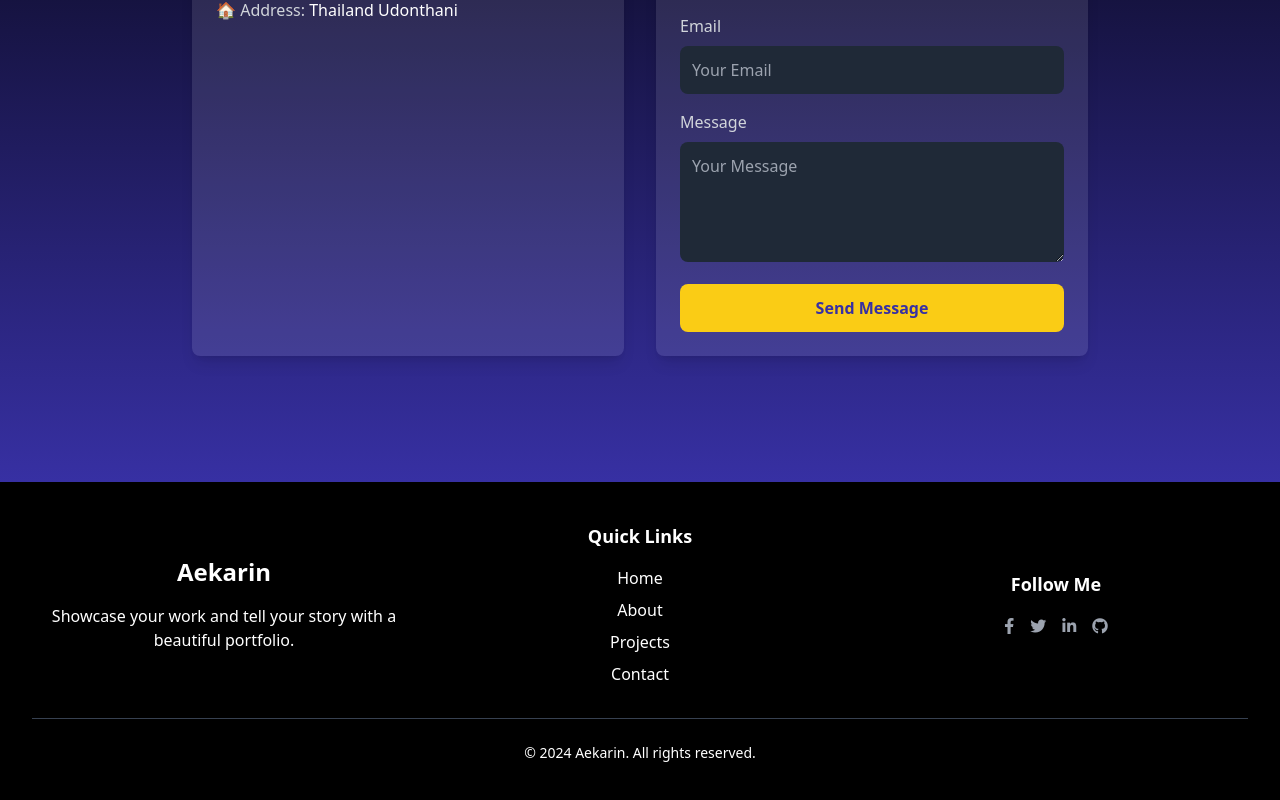
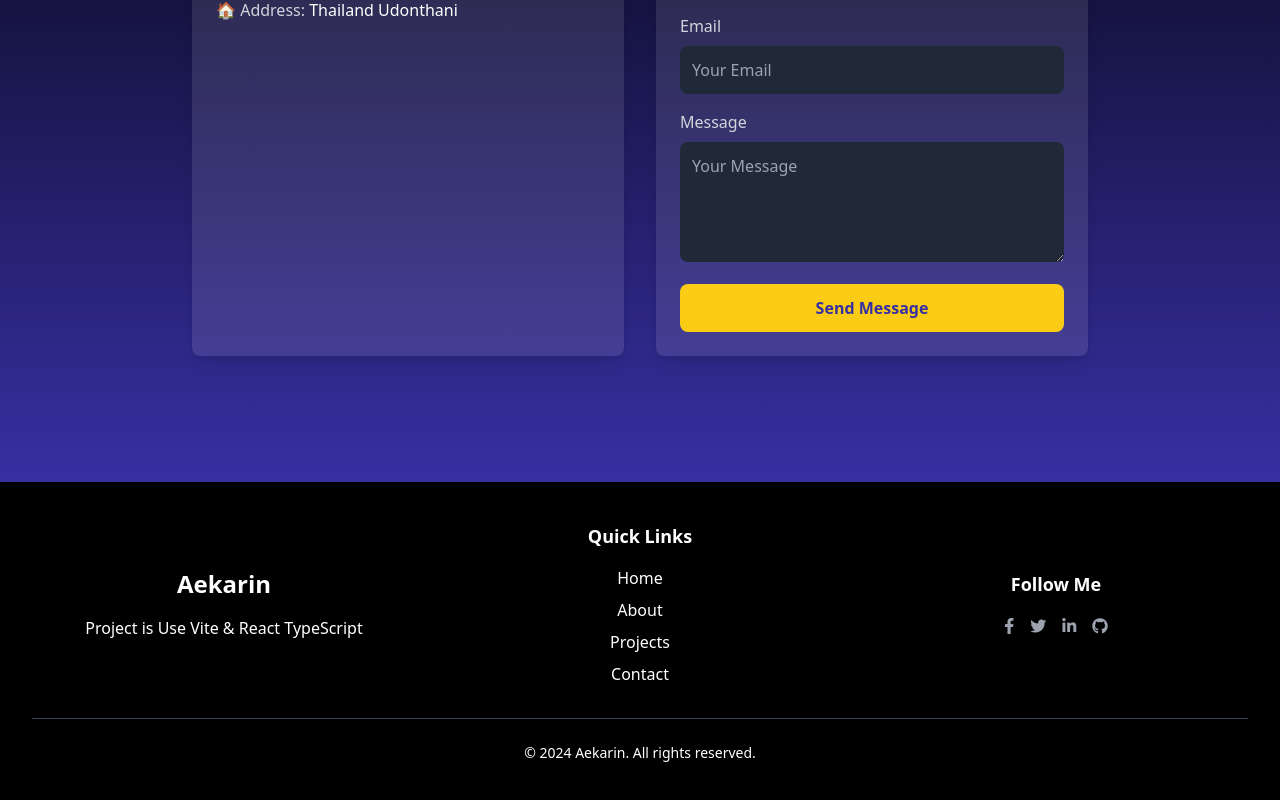
Before and after one commit to AkkarinJB/React-TypeScript-Portfolio, a React (Vite) app: page /contact in a window 1280 px wide. Shown: the part 382-1182 px from the top of the page. Built offline with nearby package versions, Linux system fonts and the light colour scheme.

Commit message:
Update text

```diff
--- a/src/components/Footer.tsx
+++ b/src/components/Footer.tsx
@@ -10,7 +10,7 @@ const Footer: React.FC = () => {
           <div className="text-center">
             <h3 className="text-white text-2xl font-bold">Aekarin</h3>
             <p className="mt-4 text-white">
-              Showcase your work and tell your story with a beautiful portfolio.
+              Project is Use Vite & React TypeScript
             </p>
           </div>
 
```
